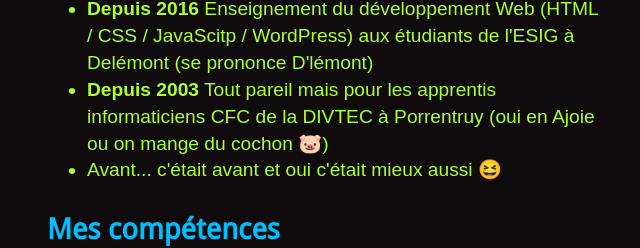
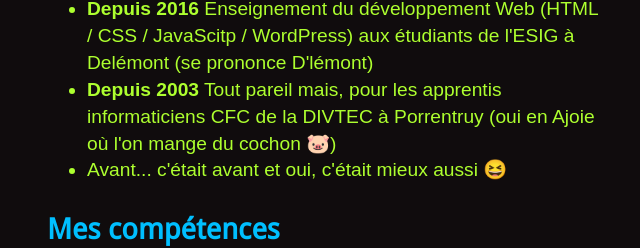
Before and after one commit to divtec-cejef/101-SFA-HTML-CV-01, a plain HTML site: page index.html in a window 1280 px wide. Shown: the part 476-724 px from the top of the page, without its empty margins (313-953 px from the left). Drawn offline with Linux system fonts and the light colour scheme.

Commit message:
correction ortho

```diff
--- a/index.html
+++ b/index.html
@@ -46,8 +46,8 @@
 
     <ul>
         <li><strong>Depuis 2016</strong> Enseignement du développement Web (HTML / CSS / JavaScitp / WordPress) aux étudiants de l'ESIG à Delémont (se prononce D'lémont)</li>
-        <li><strong>Depuis 2003</strong> Tout pareil mais pour les apprentis informaticiens CFC de la DIVTEC à Porrentruy (oui en Ajoie ou on mange du cochon 🐷)  </li>
-        <li>Avant... c'était avant et oui c'était mieux aussi 😆</li>
+        <li><strong>Depuis 2003</strong> Tout pareil mais, pour les apprentis informaticiens CFC de la DIVTEC à Porrentruy (oui en Ajoie où l'on mange du cochon 🐷)  </li>
+        <li>Avant... c'était avant et oui, c'était mieux aussi 😆</li>
     </ul>
 
     <h2 id="comp">Mes compétences</h2>
```
